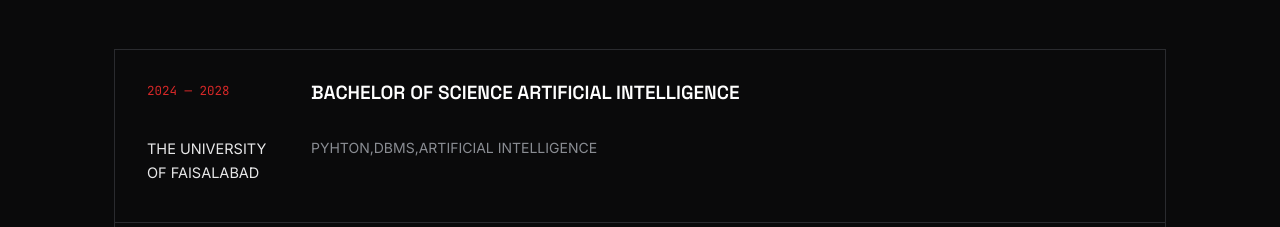
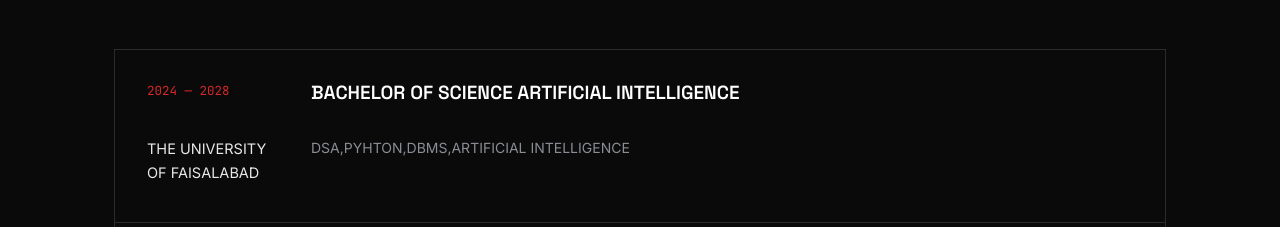
Before and after one commit to Momintariq-11/MUHAMMAD-MOMIN-TARIQ, a React (Vite) app: page / in a window 1280 px wide. Shown: the part 4580-4807 px from the top of the page. Built offline with nearby package versions, Linux system fonts and the light colour scheme.

Commit message:
Update data.js

```diff
--- a/src/data.js
+++ b/src/data.js
@@ -130,7 +130,7 @@
     degree: 'BACHELOR OF SCIENCE ARTIFICIAL INTELLIGENCE ',
     institution: 'THE UNIVERSITY OF FAISALABAD',
     period: '2024 — 2028',
-    detail: 'PYHTON,DBMS,ARTIFICIAL INTELLIGENCE',
+    detail: 'DSA,PYHTON,DBMS,ARTIFICIAL INTELLIGENCE',
   },
 
   {
```
